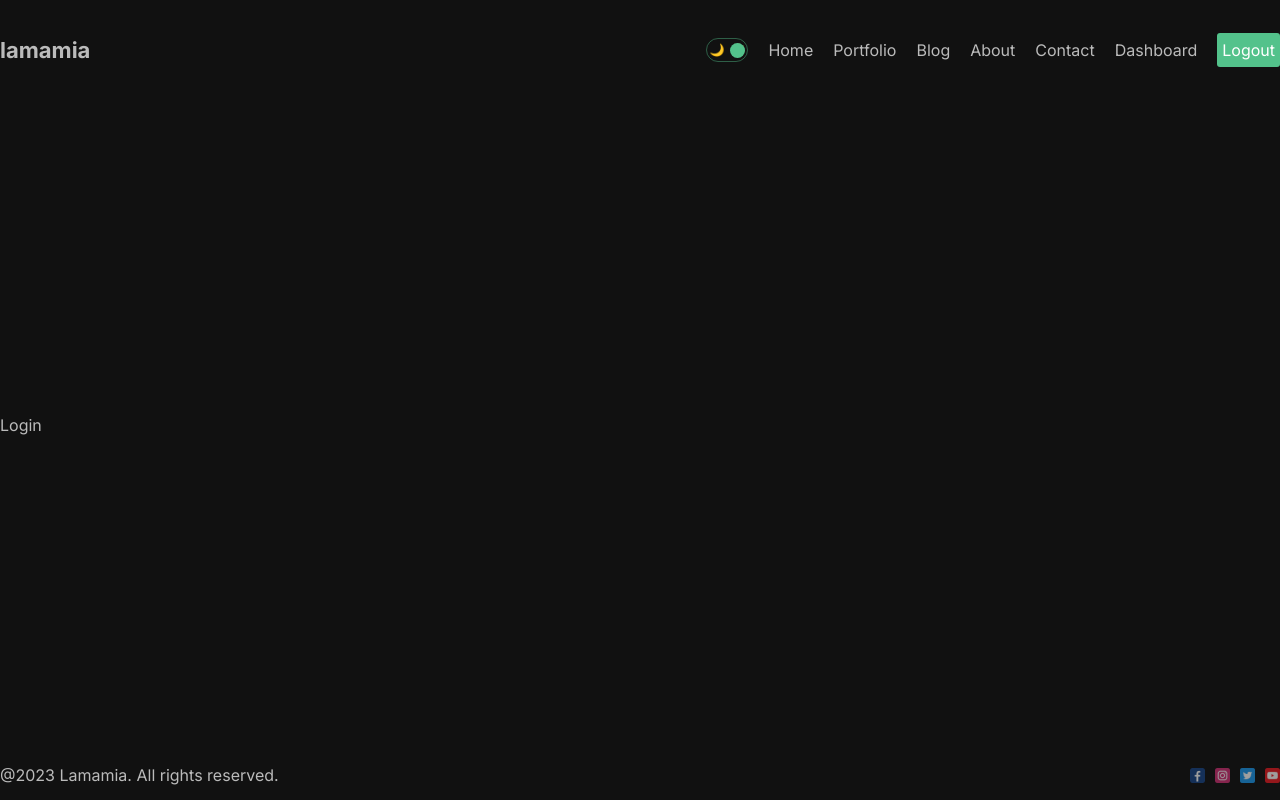
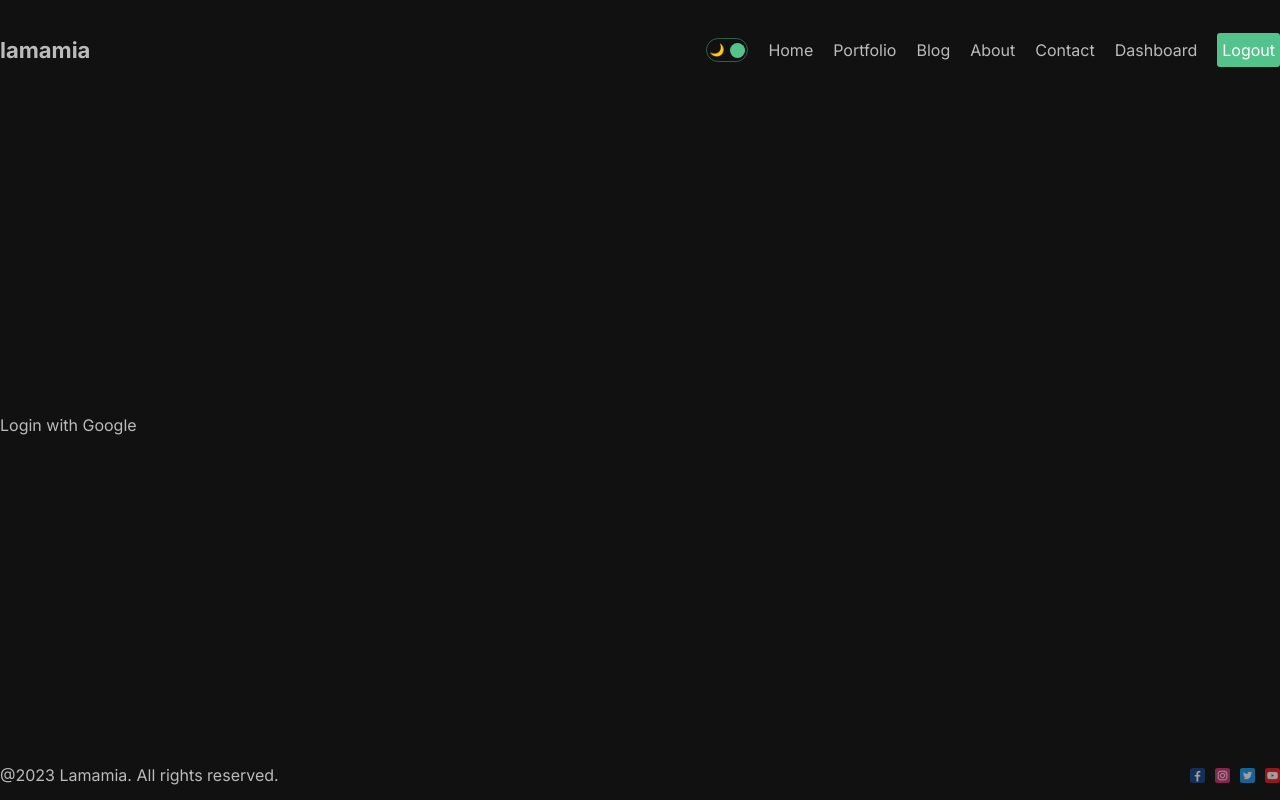
Before and after one commit to Areadevs/curso-de-next.js, a Next.js app: page /dashboard/login in a window 1280 px wide. Built offline with nearby package versions, Linux system fonts and the light colour scheme.

Commit message:
Aula 10: Auth with Google API

```diff
--- a/package.json
+++ b/package.json
@@ -19,6 +19,7 @@
     "mongodb": "4.1",
     "mongoose": "7.5.4",
     "next": "13.5.2",
+    "next-auth": "^4.23.2",
     "postcss": "8.4.30",
     "react": "18.2.0",
     "react-dom": "18.2.0",
--- /dev/null
+++ b/src/app/api/auth/[...nextauth]/route.js
@@ -0,0 +1,14 @@
+import NextAuth from "next-auth"
+import GithubProvider from "next-auth/providers/github"
+import GoogleProvider from "next-auth/providers/google";
+
+const handler = NextAuth({
+  providers: [
+    GoogleProvider({
+      clientId: process.env.GOOGLE_CLIENT_ID,
+      clientSecret: process.env.GOOGLE_CLIENT_SECRET,
+    }),
+  ],
+})
+
+export {handler as GET, handler as POST };
--- /dev/null
+++ b/src/app/dashboard/(auth)/login/page.module.css
@@ -0,0 +1 @@
+.container {}
--- a/src/app/dashboard/(auth)/login/page.tsx
+++ b/src/app/dashboard/(auth)/login/page.tsx
@@ -1,8 +1,13 @@
+"use client"
 import React from 'react'
+import styles from './page.module.css'
+import { signIn } from 'next-auth/react'
 
 const Login = () => {
     return (
-        <div>Login</div>
+        <div className={styles.container}>
+            <button onClick={() => signIn("google")}>Login with Google</button>
+        </div>
     )
 }
 
--- a/src/app/dashboard/page.tsx
+++ b/src/app/dashboard/page.tsx
@@ -2,6 +2,9 @@
 import React, { useEffect, useState } from 'react'
 import styles from '../page.module.css'
 import useSWR from 'swr'
+import { useSession } from "next-auth/react";
+//import { useRouter } from "next/navigation";
+//import Image from "next/image";
 
 const Dashboard = () => {
     // const [data, setData] = useState([])
@@ -29,13 +32,17 @@ const Dashboard = () => {
     //     getData()
     // }, []);
 
+    const session = useSession()
+    console.log(session)
+
     const fetcher = (...args) => fetch(...args).then(res => res.json())
     const { data, error, isLoading } = useSWR("https://jsonplaceholder.typicode.com/posts", fetcher)
 
-    //console.log(data)
-    return (
-        <div className={styles.container}>Dashboard</div>
-    )
+
+
+
+    console.log(data)
+    return <div className={styles.container}>Dashboard</div>;
 }
 
 export default Dashboard
--- a/src/app/layout.tsx
+++ b/src/app/layout.tsx
@@ -4,7 +4,7 @@ import { Inter, Roboto, Poppins } from 'next/font/google'
 import Navbar from '@/components/navbar/Navbar'
 import Footer from '@/components/footer/Footer'
 import { ThemeProvider } from "@/context/ThemeContext"
-
+import AuthProvider from "@/components/AuthProvider/AuthProvider"
 
 const inter = Inter({ subsets: ['latin'] })
 
@@ -22,11 +22,13 @@ export default function RootLayout({
     <html lang="en">
       <body className={inter.className}>
         <ThemeProvider>
-          <div className="container">
-            <Navbar />
-            {children}
-            <Footer />
-          </div>
+          <AuthProvider>
+            <div className="container">
+              <Navbar />
+              {children}
+              <Footer />
+            </div>
+          </AuthProvider>
         </ThemeProvider>
       </body>
     </html>
--- /dev/null
+++ b/src/components/AuthProvider/AuthProvider.jsx
@@ -0,0 +1,11 @@
+"use client"
+import { SessionProvider } from "next-auth/react"
+import React from 'react'
+
+const AuthProvider = ({ children }) => {
+    return (
+        <SessionProvider>{children}</SessionProvider>
+    )
+}
+
+export default AuthProvider
```
Also changed, not shown: 1 other file (tests, documents, lock files or other folders).
